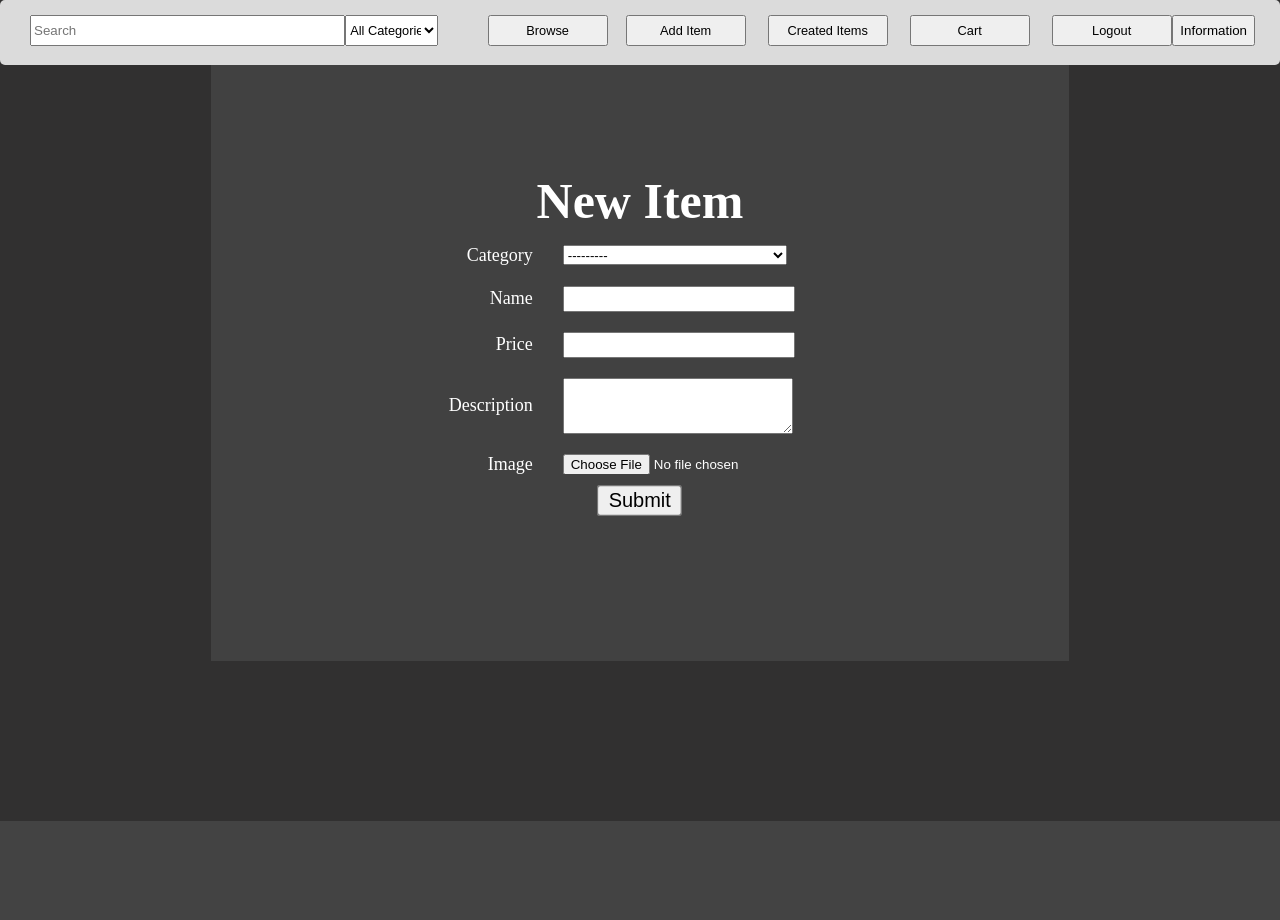
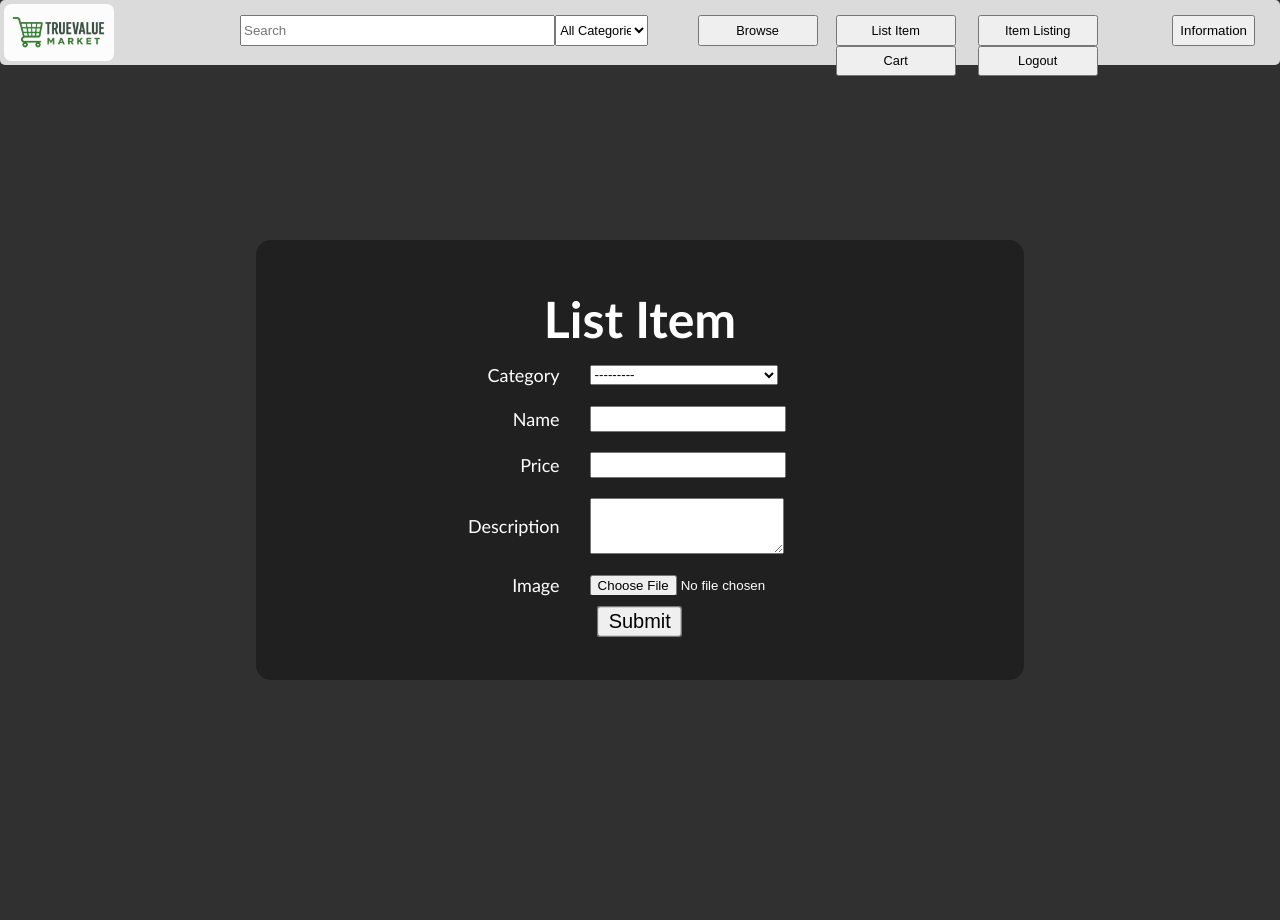
Before and after one commit to jackmossberg/Django-Unit-Project, a Django app: page /items/new/ in a window 1280 px wide. Shown: the top 920 px of the page. Before the commit the page ends 821 px from the top, so only its background shows below. Run offline with Django 5.2, Linux system fonts and the light colour scheme; a user stored in the database is signed in; data comes from the database, SQL or seed files in the repository; both versions use the stored data as it was after the commit.

Commit message:
css revamp

```diff
--- a/market_place/app/static/cart_page.css
+++ b/market_place/app/static/cart_page.css
@@ -1,6 +1,7 @@
 .cart-entire-page {
     overflow:hidden;
     color:white;
+    font-family: 'Trebuchet MS', 'Lucida Sans Unicode', 'Lucida Grande', 'Lucida Sans', Arial, sans-serif;
 }
 
 .cart-page-card {
@@ -8,7 +9,8 @@
     height:auto;
     margin:0 auto;
     margin-top:30vh;
-    background-color:rgb(18, 18, 18);
+    background-color: rgb(32, 32, 32);
+    border-radius: 15px;
     display:flex;
     flex-direction:column;
     justify-content:center;
--- a/market_place/app/static/common.css
+++ b/market_place/app/static/common.css
@@ -1,6 +1,6 @@
- a { /* Can and likely will change. Only turned red as its hard to see
+a { /* Can and likely will change. Only turned red as its hard to see
     the links in purple.  */
-    color:red;
+    color:rgb(196, 221, 255);
 }
 
 #body {
--- a/market_place/app/static/created_items.css
+++ b/market_place/app/static/created_items.css
@@ -75,4 +75,6 @@
     width: 100%;
     text-align: center;
     margin-bottom: 10px;
+    display: flex;
+    flex-direction: column;
 }
--- a/market_place/app/static/home.css
+++ b/market_place/app/static/home.css
@@ -1,6 +1,21 @@
+
+.TV-logo-container {
+    margin: 4px;
+    background-color: rgb(252, 252, 252);
+    margin-right: 12vh;
+    border-radius: 7px;
+}
+
+.TV-logo-container img {
+    width: 110px;
+    transform: translate(0px, -25px);
+}
 
 .category-section {
     margin-bottom: 3.125rem;
+    background-color: rgb(32, 32, 32);
+    margin: 50px;
+    border-radius: 15px;
 }
 
 .category-title {
@@ -54,7 +69,7 @@
 }
 
 .cartadd button {
-    background: #007bff
+    background: #002f79
 }
 
 .no-items-p-tag {
--- a/market_place/app/static/items/detail.css
+++ b/market_place/app/static/items/detail.css
@@ -65,7 +65,7 @@
 }
 
 .rl-links:visited {
-    color:red;
+    color:rgb(196, 221, 255);
 }
 
 .rl-links {
--- a/market_place/app/static/new_item_page.css
+++ b/market_place/app/static/new_item_page.css
@@ -1,22 +1,25 @@
 .new-item-card {
+    width:60%;
+    height:440px;
+    margin:0 auto;
+    margin-top:30vh;
+    background-color: rgb(32, 32, 32);
+    border-radius: 15px;
     display:flex;
     flex-direction:column;
-    background-color:rgb(65, 65, 65);
-    margin:0 auto;
-    margin-top:18.125;
-    height:46.667vh;
-    width:67%;
-    justify-content: center;
-    min-height: 80vh;
-    color:white;
+    justify-content:center;
 }
 
 .new-item-text {
     margin:0 auto;
     font-size:3.125rem;
+    font-family: 'Trebuchet MS', 'Lucida Sans Unicode', 'Lucida Grande', 'Lucida Sans', Arial, sans-serif;
+    color: white;
 }
 
 .new-item-div {
+    font-family: 'Trebuchet MS', 'Lucida Sans Unicode', 'Lucida Grande', 'Lucida Sans', Arial, sans-serif;
+    color: white;
     display:grid;
     grid-template-columns:9.375rem 1fr;
     column-gap:1.875rem;
--- a/market_place/app/static/sign_up.css
+++ b/market_place/app/static/sign_up.css
@@ -9,6 +9,7 @@ body {
 }
 
 .container {
+    font-family: 'Trebuchet MS', 'Lucida Sans Unicode', 'Lucida Grande', 'Lucida Sans', Arial, sans-serif;
     overflow:hidden;
     display:flex;
     flex-direction:column;
@@ -18,7 +19,8 @@ body {
     margin:13.75rem auto;
     color:white;
     font-size:1.563rem;
-    background-color:rgb(18, 18, 18);
+    background-color: rgb(32, 32, 32);
+    border-radius: 15px;
     padding:2.5rem 0;
 }
 
--- a/market_place/app/templates/app/base.html
+++ b/market_place/app/templates/app/base.html
@@ -15,10 +15,13 @@
 </head>
 <body id="body">
 <div id='navbar'>
+    <div class="TV-logo-container">
+        <img src="{% static 'images/truevalue_market_720.png' %}" alt="logo"></img>
+    </div>
+
     <div id='searchbar'>
         <form method="get" action="{% url 'app:search' %}">
             <input type='text' name='query' class="searchbarsizing" value=""{{ query }} placeholder='Search'>
-
             <button hidden>Search</button>
         </form>
     </div>
@@ -41,8 +44,8 @@
 
     {% if request.user.is_authenticated %}
         <div class='authenticated-nav-links'>
-            <a href="{% url 'item:new' %}"><button class="addbtn">Add Item</button></a>
-            <a href="{% url 'dashboard:createditems' %}"><button class="createbtn">Created Items</button></a>
+            <a href="{% url 'item:new' %}"><button class="addbtn">List Item</button></a>
+            <a href="{% url 'dashboard:createditems' %}"><button class="createbtn">Item Listing</button></a>
             <a href="{% url 'Cart:Home' %}"><button class="cartbtn">Cart</button></a>
             <a href="{% url 'app:logout' %}"><button class="logoutbtn">Logout</button></a>
         </div>
--- a/market_place/cart/views.py
+++ b/market_place/cart/views.py
@@ -66,7 +66,7 @@ def add_cart(request, pk):
         cart_item.save()
     else:
         cart_item.save()
-    return redirect('app:home')
+    return redirect('item:browsing')
 
 @login_required
 def delete_cart(request, pk):
--- a/market_place/items/templates/items/detail.html
+++ b/market_place/items/templates/items/detail.html
@@ -18,6 +18,7 @@
             </p>
         {% endif %}
         <a href="{% url 'app:checkout' item.id %}"><button class="purchase">Purchase</button></a>
+        <a href="{% url 'Cart:add' item.id %}"><button class="purchase">Add to Cart</button></a>
         {% if request.user == item.created_by %}
             <div class="specify button">
                 <a href="{% url 'item:edit' item.id %}">Edit Item</a>
--- a/market_place/items/templates/items/form.html
+++ b/market_place/items/templates/items/form.html
@@ -3,7 +3,7 @@
 {% block content %}
 <h1 class="title">{{ title }}</h1>
 <div class='new-item-card'>
-    <h1 class='new-item-text'>New Item</h1>
+    <h1 class='new-item-text'>List Item</h1>
     <form method="post" action="." enctype="multipart/form-data" class='new-item-forms'>
         {% csrf_token %}
 
--- a/market_place/market_place/settings.py
+++ b/market_place/market_place/settings.py
@@ -85,6 +85,8 @@ STATICFILES_DIRS = [
 
 WSGI_APPLICATION = 'market_place.wsgi.application'
 
+LOGIN_URL = '/app/login/'
+
 # Database
 # https://docs.djangoproject.com/en/5.2/ref/settings/#databases
 
@@ -130,7 +132,7 @@ USE_TZ = True
 # Static files (CSS, JavaScript, Images)
 # https://docs.djangoproject.com/en/5.2/howto/static-files/
 
-STATIC_URL = 'static/'
+STATIC_URL = '/static/'
 MEDIA_URL ='media/'
 MEDIA_ROOT = BASE_DIR / 'media'
 
```
Also changed, not shown: market_place/app/templates/app/search.html (+4 -3 lines), market_place/app/static/images/truevalue_market_720.png (added), market_place/db.sqlite3, market_place/media/item_images/RobloxScreenShot20241104_184936062_t8lzKbx.png (added).
